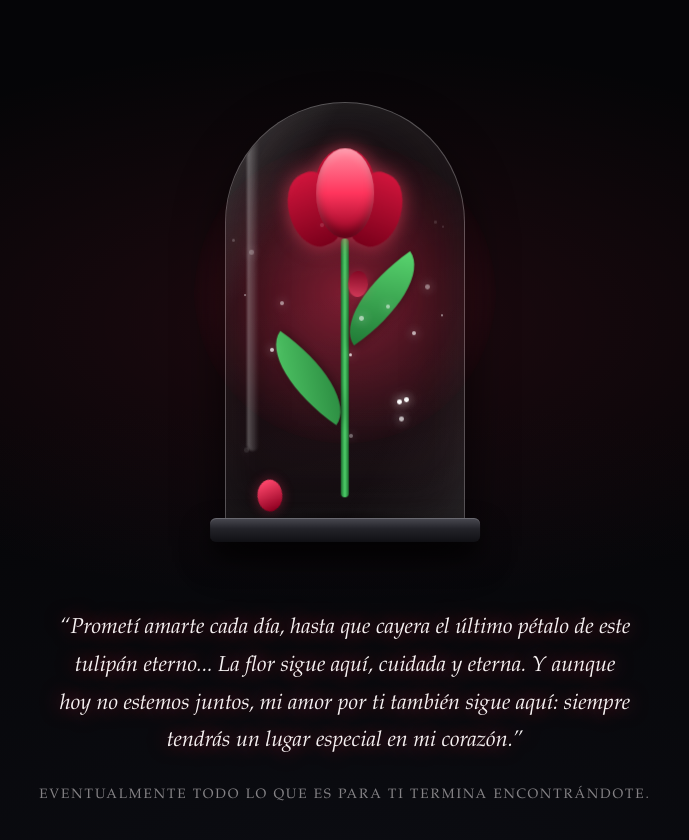
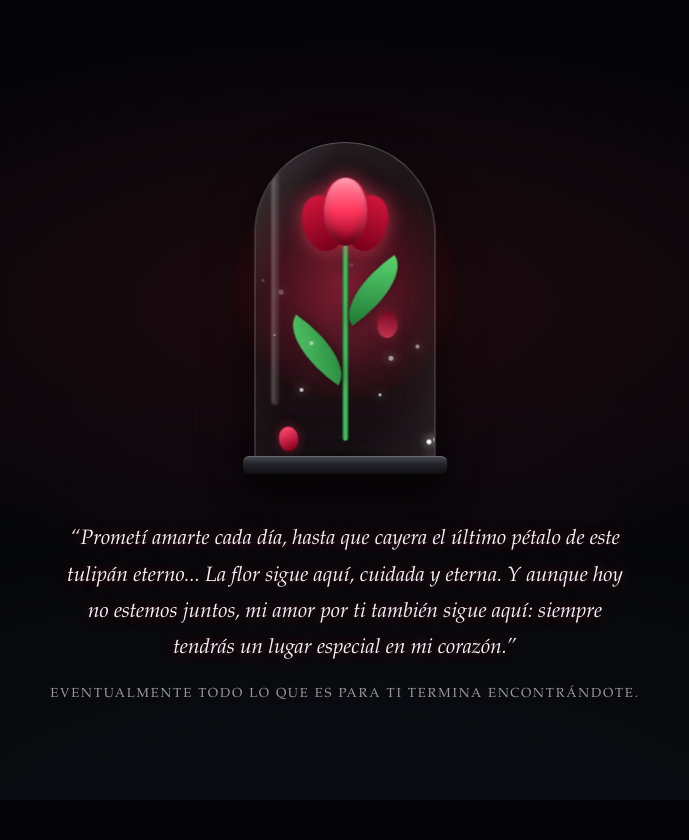
Before and after one commit to zelttikDevv/Rosa-eterna, a plain HTML site: page index.html in a window 1280 px wide. Shown: the whole page, without its empty margins (295-984 px from the left). After the commit the page ends 800 px from the top, so only its background shows below. Drawn offline with Linux system fonts and the light colour scheme.

Commit message:
Texto sólido sin animación y página sin scroll (una sola pantalla)

```diff
--- a/style.css
+++ b/style.css
@@ -26,14 +26,15 @@ body{
         radial-gradient(ellipse 120% 90% at 50% 110%, var(--bg-soft), transparent 70%),
         var(--bg);
     min-height:100vh;
-    min-height:100dvh;
+    height:100vh;
+    height:100dvh;
     display:flex;
     flex-direction:column;
     justify-content:center;
     align-items:center;
-    overflow-x:hidden;
+    overflow:hidden;
     font-family:var(--serif);
-    padding:32px 20px 40px;
+    padding:16px 20px 20px;
     color:var(--ink);
 }
 
@@ -51,7 +52,7 @@ body{
 
 .scene{
     position:relative;
-    width:min(350px, 88vw);
+    width:min(350px, 88vw, 33dvh);
     height:auto;
     aspect-ratio:350 / 550;
     flex:none;
@@ -608,36 +609,29 @@ body{
 
     line-height:1.75;
 
-    font-size:clamp(1.05rem, 2.6vw + .6rem, 1.35rem);
+    font-size:clamp(1rem, 2.4vw + .55rem, 1.3rem);
 
-    opacity:0;
-
-    animation:
-    fadeInMessage 2.5s ease-out 1s forwards,
-    messageGlow 4s ease-in-out infinite alternate;
+    opacity:1;
 
     text-shadow:
-    0 0 12px rgba(255,60,90,.4);
+    0 0 14px rgba(255,60,90,.35);
 
-    margin-top:28px;
+    margin-top:18px;
 }
 
 .signature{
 
-    margin-top:22px;
+    margin-top:14px;
 
     color:var(--ink-soft);
 
-    font-size:clamp(.72rem, 1.6vw, .85rem);
+    font-size:clamp(.7rem, 1.6vw, .82rem);
     letter-spacing:.14em;
     text-transform:uppercase;
     text-align:center;
     line-height:1.9;
 
-    opacity:0;
-
-    animation:
-    fadeInSignature 3s ease-out 3s forwards;
+    opacity:1;
 }
 
 @keyframes fadeInMessage{
```
